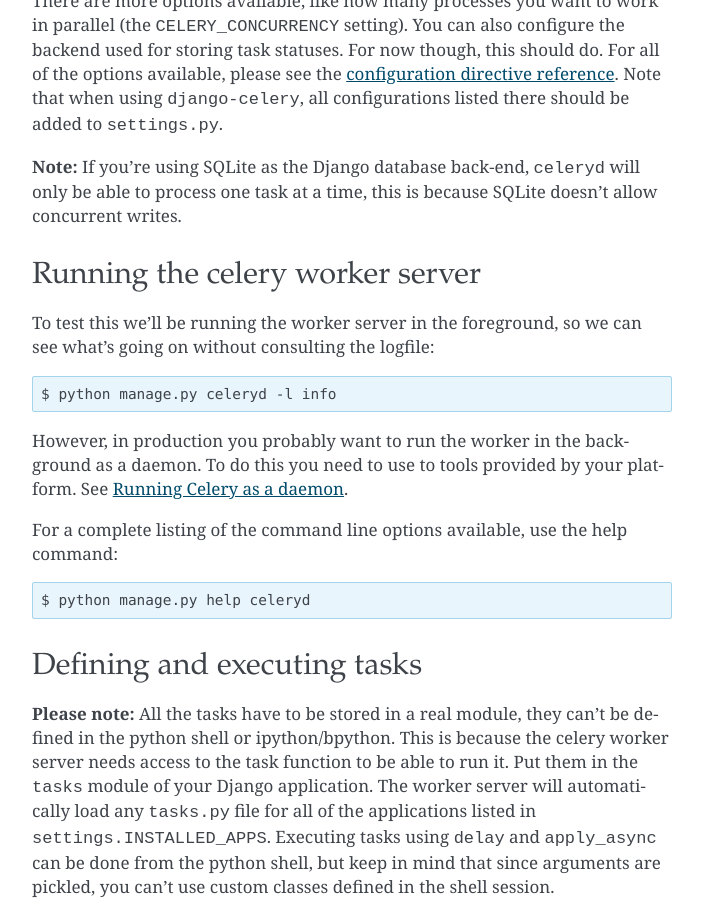
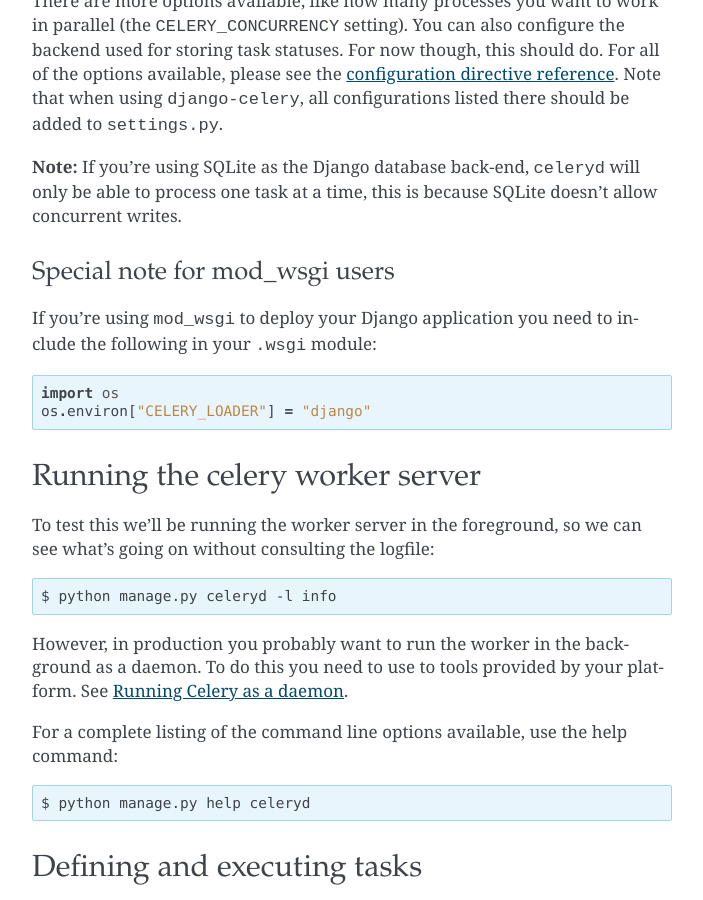
Before and after one commit to celery/django-celery, a Sphinx documentation site: the page built from docs/getting-started/first-steps-with-django.rst, in a window 1280 px wide and 900 px high, scrolled down 736 px. Shown: the whole window, without its empty margins (288-991 px from the left). Built offline with Sphinx 7.4.7, drawn with Linux system fonts in a browser that asks for light colours.

Commit message:
Added wsgi note to first-steps-with-django as well.

```diff
--- a/docs/getting-started/first-steps-with-django.rst
+++ b/docs/getting-started/first-steps-with-django.rst
@@ -42,6 +42,14 @@ all configurations listed there should be added to ``settings.py``.
 ``celeryd`` will only be able to process one task at a time, this is
 because SQLite doesn't allow concurrent writes.
 
+Special note for mod_wsgi users
+-------------------------------
+
+If you're using ``mod_wsgi`` to deploy your Django application you need to
+include the following in your ``.wsgi`` module::
+
+    import os
+    os.environ["CELERY_LOADER"] = "django"
 
 Running the celery worker server
 ================================
```
